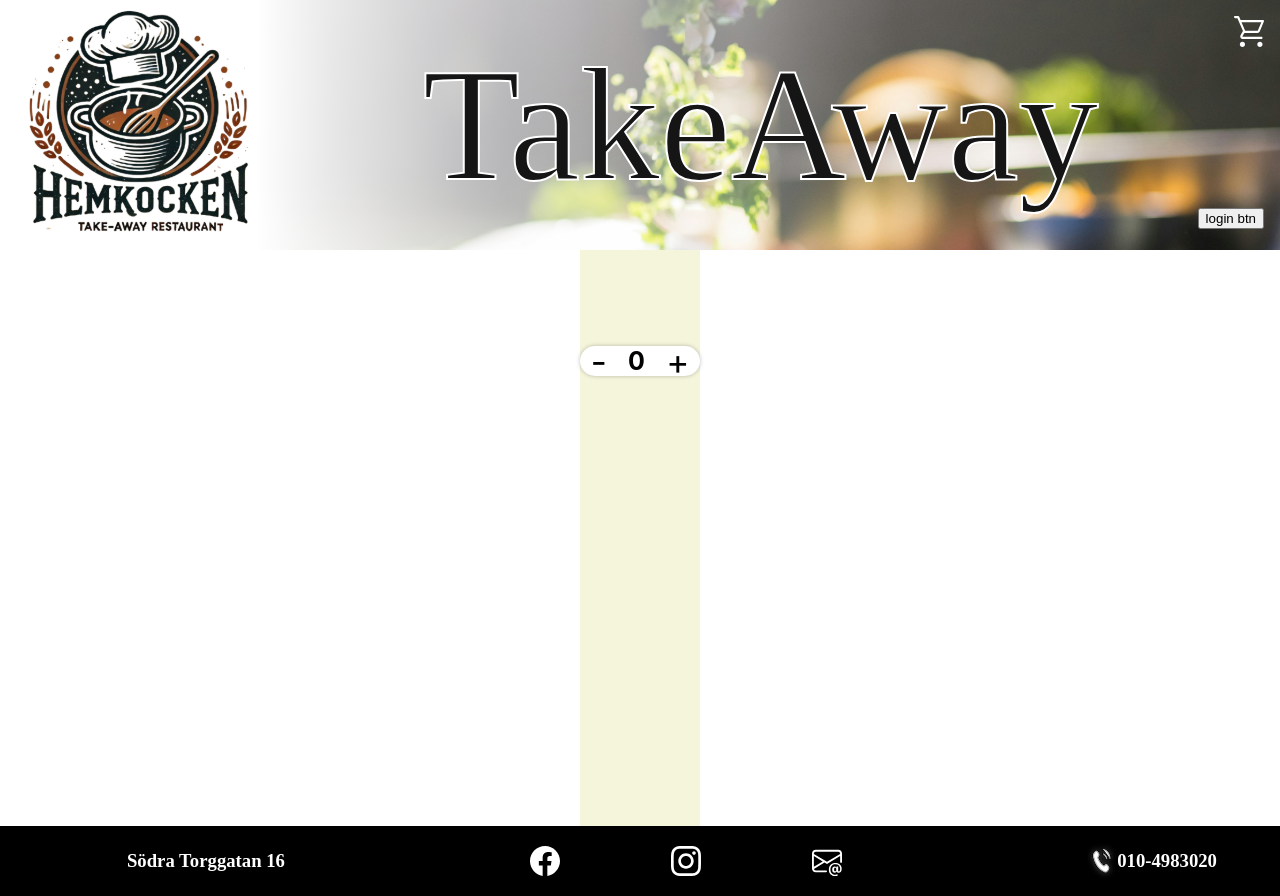
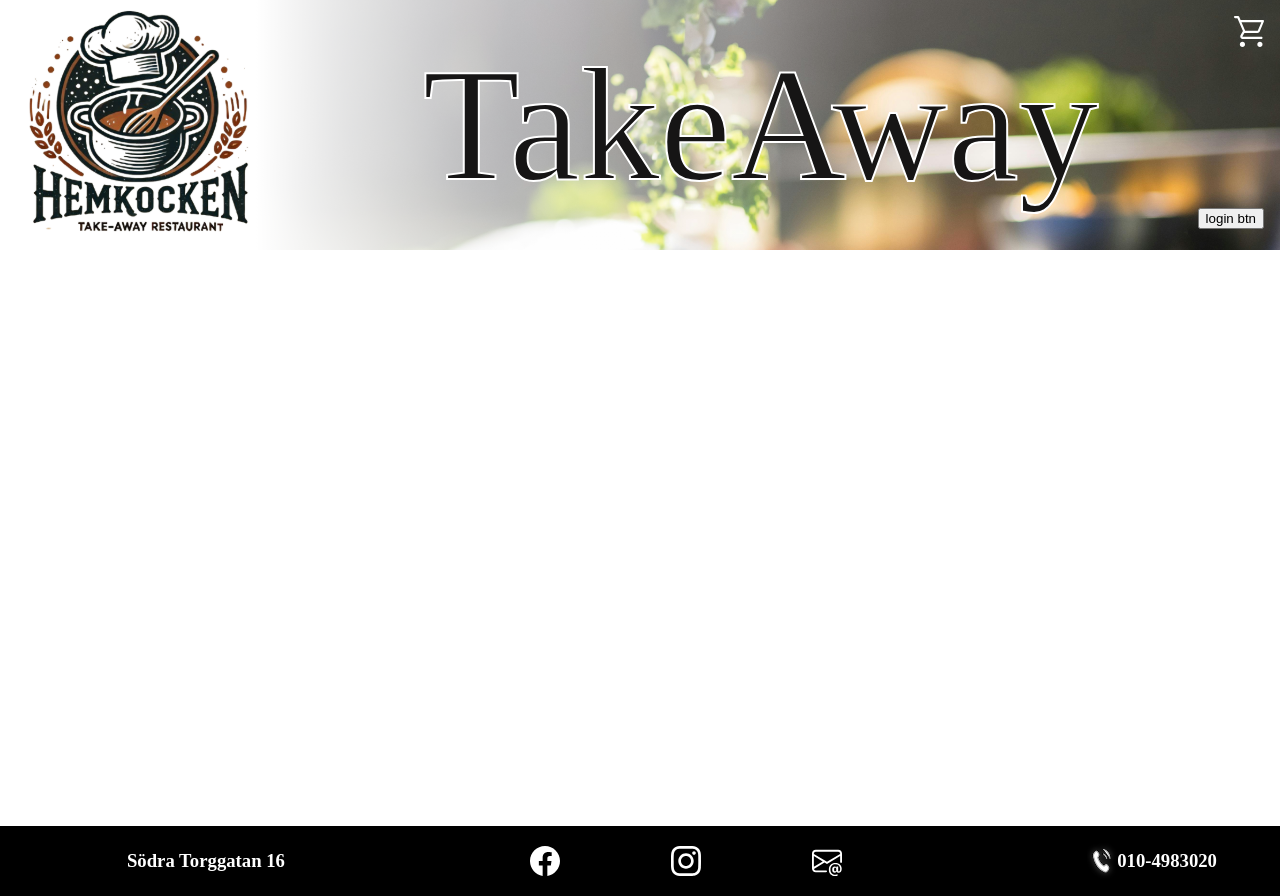
Before and after one commit to Lennstorm/bionicFullstack, a React (Vite) app in the folder bionicFrontend/: page / in a window 1280 px wide. Shown: the top 896 px of the page. Built offline with nearby package versions, Linux system fonts and the light colour scheme; a web font is replaced by a local one.

Commit message:
saved a file

```diff
--- a/bionicFrontend/src/pages/HomePage.tsx
+++ b/bionicFrontend/src/pages/HomePage.tsx
@@ -1,4 +1,3 @@
-import Counter from '../components/Counter';
 import Footer from '../components/Footer';
 import Header from '../components/Header';
 import './styles/homePage.css';
@@ -8,7 +7,7 @@ const HomePage = () => {
         <div className='homePage--wrapper'>
             <Header />
             <main className='content-container'>
-<Counter />
+
             </main>
             <Footer />
         </div>
@@ -23,7 +22,7 @@ export default HomePage;
 
 
 /* Författare: Andreas
-*
+* Alistair
 *
 *
 *
```
